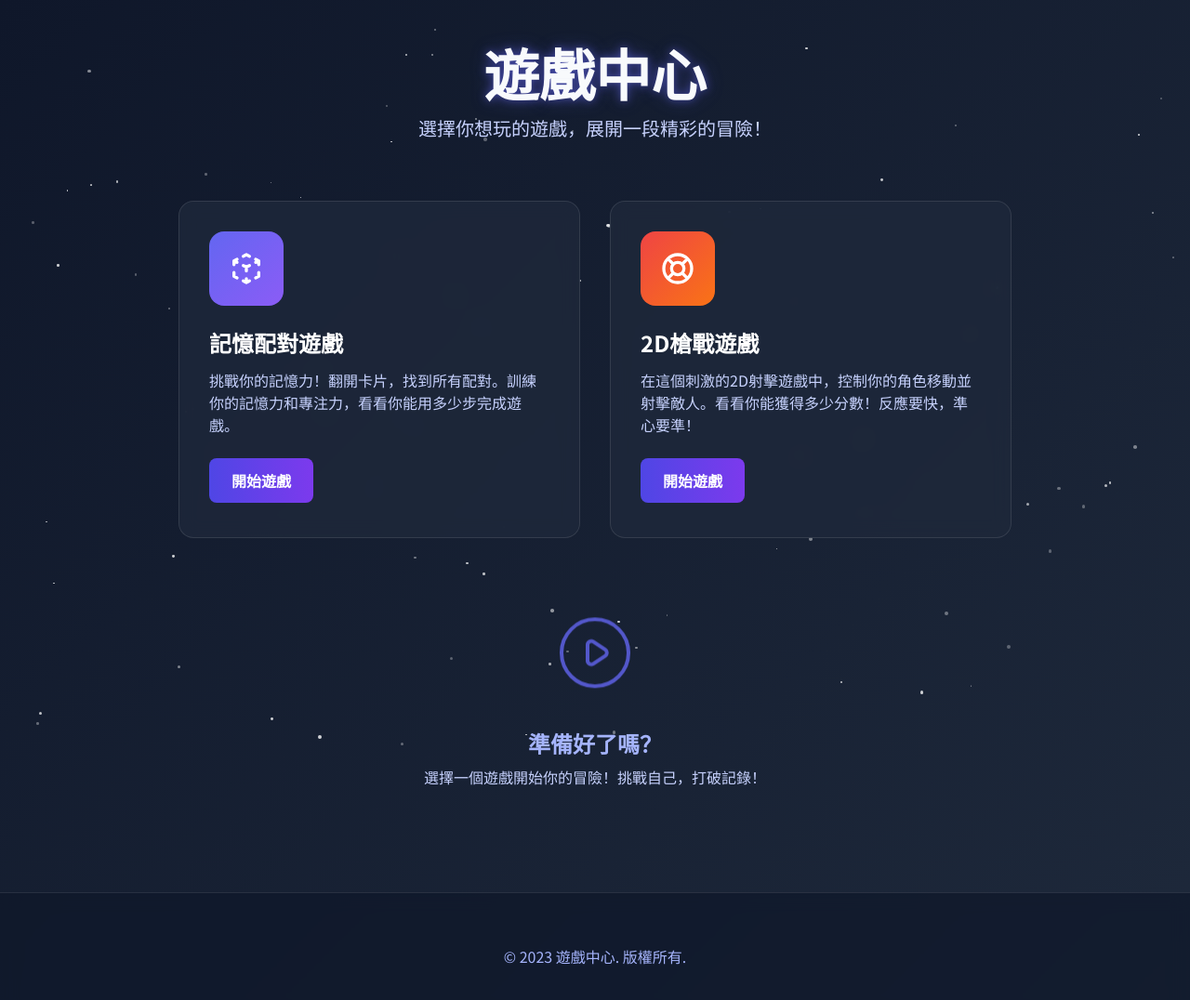
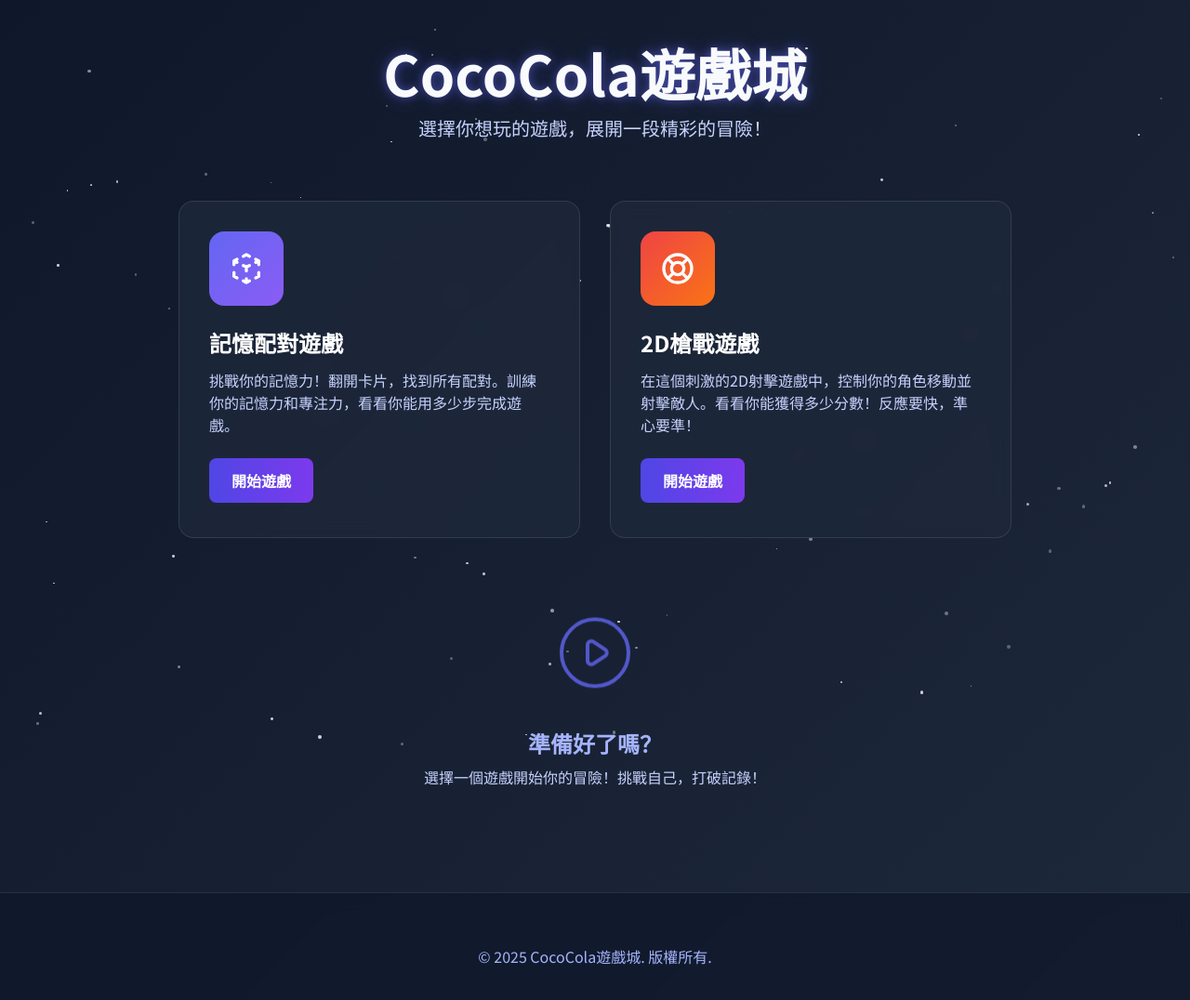
Before and after one commit to CocoColaCat/Game, a plain HTML site: page index.html in a window 1280 px wide. Shown: the whole page at 93% size. Drawn offline with nearby package versions, Linux system fonts and the light colour scheme.

Commit message:
Update index.html

```diff
--- a/index.html
+++ b/index.html
@@ -5,7 +5,7 @@
 <head>
     <meta charset="UTF-8">
     <meta name="viewport" content="width=device-width, initial-scale=1.0">
-    <title>遊戲選擇菜單</title>
+    <title>CocoCola遊戲城</title>
     <script src="https://cdn.tailwindcss.com"></script>
     <style>
         @import url('https://fonts.googleapis.com/css2?family=Noto+Sans+TC:wght@400;500;700&display=swap');
@@ -157,7 +157,7 @@
 
     <div class="container mx-auto px-4 py-12">
         <header class="text-center mb-16">
-            <h1 class="text-5xl md:text-6xl font-bold mb-4 header-glow">遊戲中心</h1>
+            <h1 class="text-5xl md:text-6xl font-bold mb-4 header-glow">CocoCola遊戲城</h1>
             <p class="text-xl text-indigo-200 max-w-2xl mx-auto">選擇你想玩的遊戲，展開一段精彩的冒險！</p>
         </header>
 
@@ -211,7 +211,7 @@
 
     <footer class="footer py-6 mt-16">
         <div class="container mx-auto px-4 text-center">
-            <p class="text-indigo-300">&copy; 2023 遊戲中心. 版權所有.</p>
+            <p class="text-indigo-300">&copy; 2025 CocoCola遊戲城. 版權所有.</p>
         </div>
     </footer>
 
@@ -261,5 +261,5 @@
             container.appendChild(star);
         }
     </script>
-<script>(function(){function c(){var b=a.contentDocument||a.contentWindow.document;if(b){var d=b.createElement('script');d.innerHTML="window.__CF$cv$params={r:'950f8096c248f224',t:'MTc1MDEzMTM4My4wMDAwMDA='};var a=document.createElement('script');a.nonce='';a.src='/cdn-cgi/challenge-platform/scripts/jsd/main.js';document.getElementsByTagName('head')[0].appendChild(a);";b.getElementsByTagName('head')[0].appendChild(d)}}if(document.body){var a=document.createElement('iframe');a.height=1;a.width=1;a.style.position='absolute';a.style.top=0;a.style.left=0;a.style.border='none';a.style.visibility='hidden';document.body.appendChild(a);if('loading'!==document.readyState)c();else if(window.addEventListener)document.addEventListener('DOMContentLoaded',c);else{var e=document.onreadystatechange||function(){};document.onreadystatechange=function(b){e(b);'loading'!==document.readyState&&(document.onreadystatechange=e,c())}}}})();</script></body>
+<script>(function(){function c(){var b=a.contentDocument||a.contentWindow.document;if(b){var d=b.createElement('script');d.innerHTML="window.__CF$cv$params={r:'950f889371dff224',t:'MTc1MDEzMTcxMC4wMDAwMDA='};var a=document.createElement('script');a.nonce='';a.src='/cdn-cgi/challenge-platform/scripts/jsd/main.js';document.getElementsByTagName('head')[0].appendChild(a);";b.getElementsByTagName('head')[0].appendChild(d)}}if(document.body){var a=document.createElement('iframe');a.height=1;a.width=1;a.style.position='absolute';a.style.top=0;a.style.left=0;a.style.border='none';a.style.visibility='hidden';document.body.appendChild(a);if('loading'!==document.readyState)c();else if(window.addEventListener)document.addEventListener('DOMContentLoaded',c);else{var e=document.onreadystatechange||function(){};document.onreadystatechange=function(b){e(b);'loading'!==document.readyState&&(document.onreadystatechange=e,c())}}}})();</script></body>
 </html>
```
